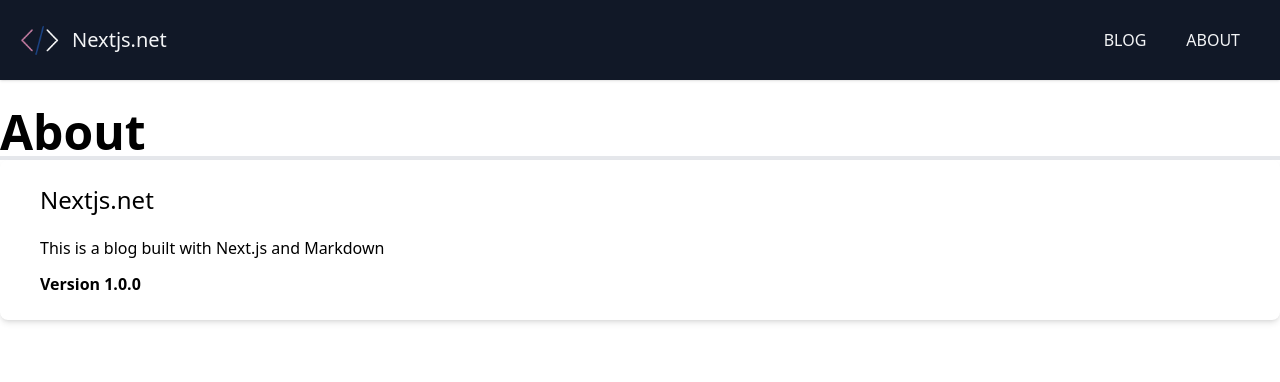
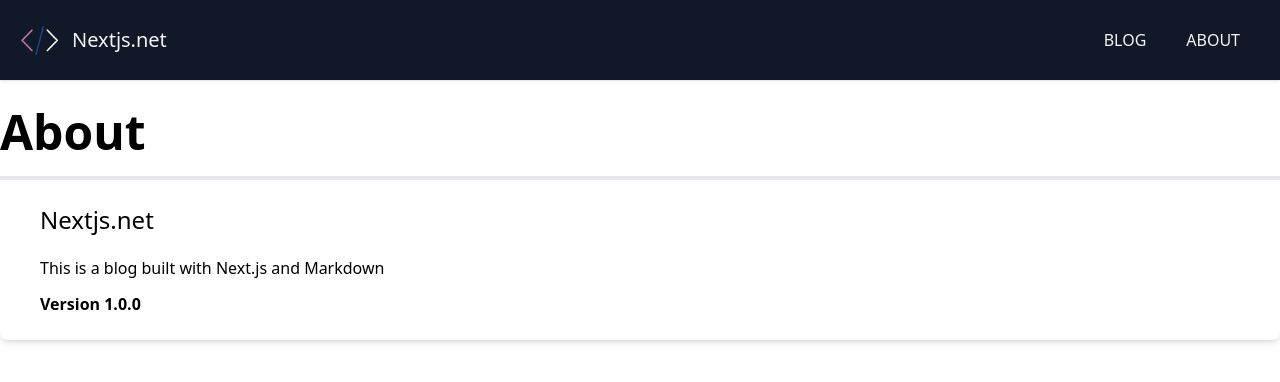
Before and after one commit to haithamthabt/nextjs-blog-template-old, a Next.js app in the folder nextjs-blog-template/: page /about in a window 1280 px wide. Shown: the top 382 px of the page. Built offline with nearby package versions, Linux system fonts and the light colour scheme.

Commit message:
fixed padding in about page, issue was instead of pb I wrote bp

```diff
--- a/nextjs-blog-template/pages/about.js
+++ b/nextjs-blog-template/pages/about.js
@@ -3,7 +3,7 @@
 export default function AboutPage() {
   return (
     <Layout title='About Nextjs.net'>
-        <h1 className="text-5xl border-b-4 pd-5 font-bold">About</h1>
+        <h1 className='text-5xl border-b-4 pb-5 font-bold'>About</h1>
 
         <div className="bg-white shadow-md rounded-lg px-10 py-6 mt6">
             <h3 className="text-2xl mb-5">Nextjs.net</h3>
```
